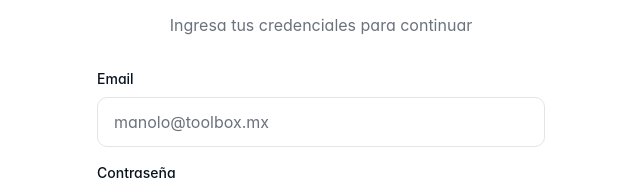
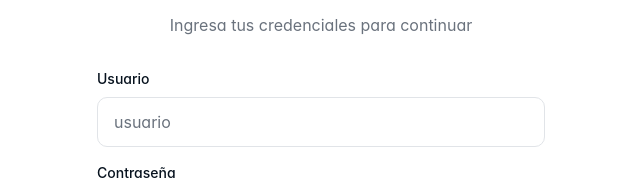
Before and after one commit to ToolBoxAdmin/toolbox, a React (Vite) app: page /login in a window 1280 px wide. Shown: the part 279-469 px from the top of the page, without its empty margins (319-959 px from the left). Built offline with nearby package versions, Linux system fonts and the light colour scheme.

Commit message:
Login migrado a username

```diff
--- a/src/Login.tsx
+++ b/src/Login.tsx
@@ -3,7 +3,7 @@ import { useNavigate } from "react-router-dom";
 import { ArrowRight } from "lucide-react";
 
 export default function Login() {
-  const [email, setEmail] = useState("");
+  const [username, setUsername] = useState("");
   const [password, setPassword] = useState("");
   const [error, setError] = useState("");
   const [loading, setLoading] = useState(false);
@@ -26,14 +26,14 @@ export default function Login() {
 
       if (!response.ok) {
         const data = await response.json();
-        setError(data.error || "Email o contraseña incorrecta");
+        setError(data.error || "Usuario o contraseña incorrecta");
         setLoading(false);
         return;
       }
 
       const data = await response.json();
       localStorage.setItem("token", data.token);
-      localStorage.setItem("email", data.email);
+      localStorage.setItem("username", data.username);
       localStorage.setItem("role", data.role);
 
       if (data.role === "admin") {
@@ -75,13 +75,13 @@ export default function Login() {
 
           <div>
             <label className="block text-sm font-medium text-foreground mb-2">
-              Email
+              Usuario
             </label>
             <input
-              type="email"
-              value={email}
-              onChange={(e) => setEmail(e.target.value)}
-              placeholder="manolo@toolbox.mx"
+              type="text"
+              value={username}
+              onChange={(e) => setUsername(e.target.value)}
+              placeholder="usuario"
               required
               className="w-full rounded-lg border border-border bg-background px-4 py-3 text-foreground placeholder:text-muted-foreground focus:border-[var(--brand-red)] focus:outline-none focus:ring-2 focus:ring-[var(--brand-red)]/20"
             />
```
Also changed, not shown: 1 other file (tests, documents, lock files or other folders).
